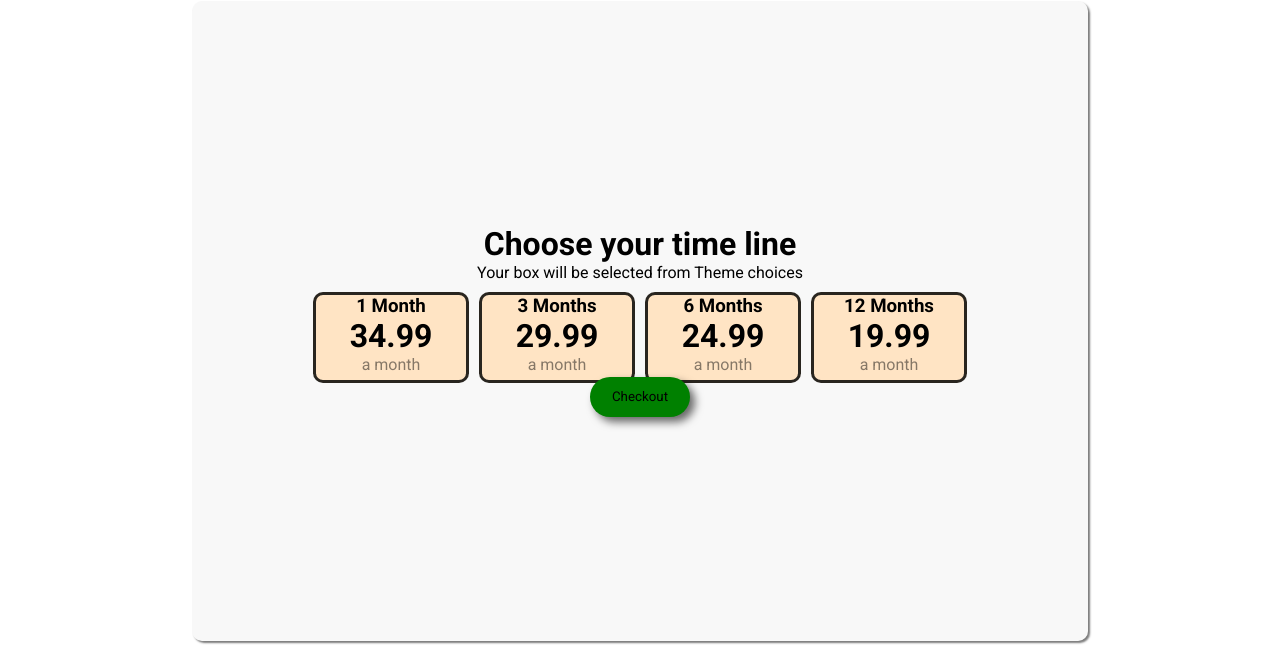
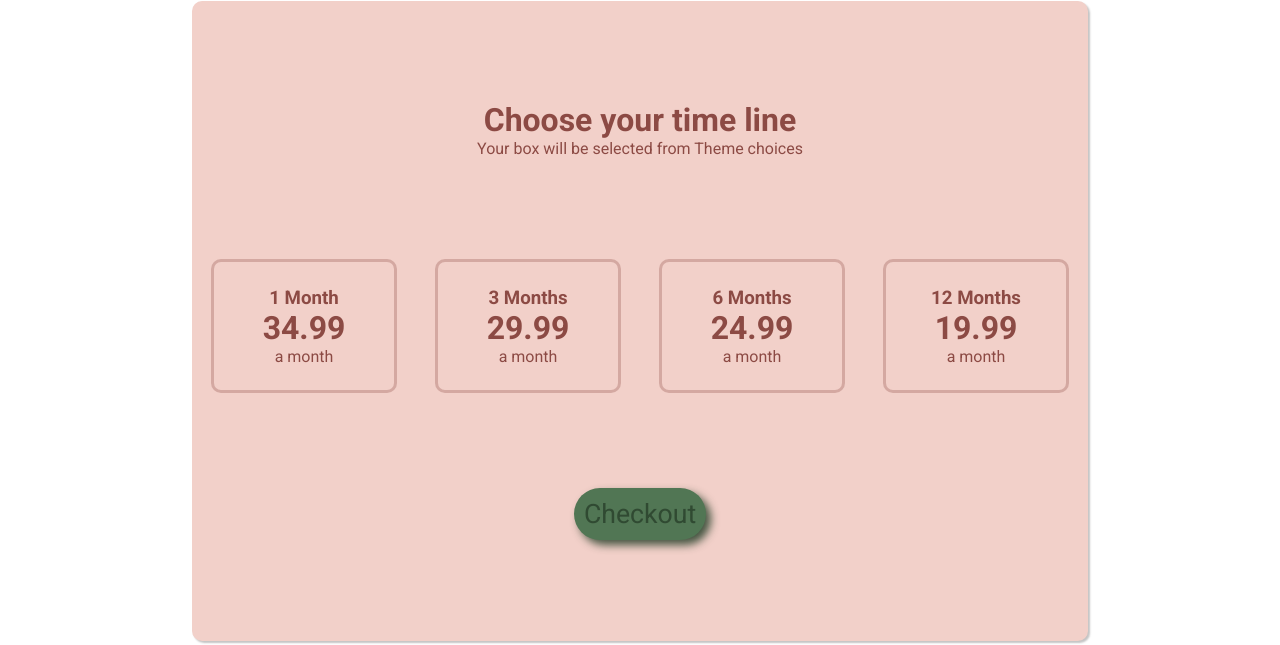
Before and after one commit to evannay/daddy-daughter-box, a React (Create React App) app in the folder client/: page /shop in a window 1280 px wide. Shown: the part 897-1542 px from the top of the page. Built offline with nearby package versions, Linux system fonts and the light colour scheme.

Commit message:
colors applied to storefront theme boxes give correct feedback

```diff
--- a/client/src/StoreFront/ThemeBox.js
+++ b/client/src/StoreFront/ThemeBox.js
@@ -15,7 +15,7 @@ const ThemeBox = (props) => {
             <p>{imgUrl} Image goes here</p>
             {
                boxExists
-                    ? <button onClick={() => props.deleteBoxTheme(props.box, _id)} className="delete-them-button">Delete/De-select</button>
+                    ? <button onClick={() => props.deleteBoxTheme(props.box, _id)} className="delete-them-button">X</button>
                     : <button onClick={() => props.saveBoxTheme(props.box, _id)} className="save-theme-button">Select Theme</button>
             }
 
--- a/client/src/StoreFront/index.js
+++ b/client/src/StoreFront/index.js
@@ -6,8 +6,10 @@ import "./storeFront.css";
 const StoreFront = props => {
   return (
     <div className="store-front-container">
-      <h1>Choose your time line</h1>
-      <p>Your box will be selected from Theme choices</p>
+      <div>
+        <h1>Choose your time line</h1>
+        <p>Your box will be selected from Theme choices</p>
+      </div>
       <div className="subscription-price-box">
         <div
           className={
--- a/client/src/StoreFront/storeFront.css
+++ b/client/src/StoreFront/storeFront.css
@@ -3,92 +3,126 @@
     font-family:-apple-system, BlinkMacSystemFont, 'Segoe UI', Roboto, Oxygen, Ubuntu, Cantarell, 'Open Sans', 'Helvetica Neue', sans-serif;
     display:flex;
     flex-direction: column;
-    justify-content: center;
+    justify-content: space-evenly;
     margin: 30px auto;
     align-items:center;
     text-align: center;
-    box-shadow: 2px 2px 2px rgba(0, 0, 0, 0.516);
+    box-shadow: 2px 2px 2px rgba(0, 0, 0, 0.235);
     width: 70%;
     height:80vh;
     border-radius: 10px;
-    background-color: rgba(218, 218, 218, 0.194);
+    background-color: #F2D0C9;
+    color:#8C4A44;
 }
 .subsciption-box-option{
-    border: solid rgba(0, 0, 0, 0.838) 3px;
+    border: 3px  solid rgba(140, 74, 68, 0.297);
+    color:#8C4A44;
     display:flex;
     flex-direction: column;
     border-radius: 10px;
-    width: 150px;
-    height: 90%;
-    margin: 10px 5px 0px 5px;
-    background-color: bisque;
-
+    width: 20%;
+    height: 100%;
+    background-color:#F2D0C9;
+    justify-content:center;
 }
 .subsciption-box-option-selected{
-    background-color: green;
-    border: solid rgba(0, 0, 0, 0.838) 3px;
+    background-color: rgb(81, 118, 84);
+    border: 3px solid rgba(81, 118, 84, 0.331);
+    color:rgba(43, 67, 45, 0.865);
     display:flex;
     flex-direction: column;
     border-radius: 10px;
-    width: 150px;
-    height: 90%;
+    width: 20%;
+    height: 100%;
     margin: 10px 5px 0px 5px;
+    text-align: center;
 }
 
-/* .subsciption-box-option:hover{
-    background-color: lightgreen;
-} */
+.subsciption-box-option:hover{
+   background-color: rgba(100, 143, 103, 0.331);
+}
 
 .subscription-price-box{
     display:flex;
-    justify-content: space-evenly;
+    width:100%;
+    height: 20%;
+    text-align: center;
+    justify-content: space-around;
 
 }
-.subsciption-box-option >p{
-    color: rgba(0, 0, 0, 0.475);
-}
+
 .subsciption-box-option-button {
     background-color: green;
     border-radius: 30px;
-    box-shadow: 5px 5px  8px rgba(0, 0, 0, 0.584);
-    height: 40px;
-    width: 100px;
+    box-shadow: 5px 5px 8px rgba(43, 67, 45, 0.865);
     border: none;
+    width: 100%;
+    background-color: rgb(81, 118, 84);
+    font-size: 20pt;
+    padding: 10px;
+    color:rgba(43, 67, 45, 0.865);
 }
 
 .subsciption-box-option-button:active {
-    background-color: green;
     border-radius: 30px;
     box-shadow: 2px 2px rgba(0, 0, 0, 0.276);
     height: 40px;
     width: 100px;
     border: none;
 }
+
 .ThemeBoxesContainer{
     display:flex;
     width:100%;
     height: 100vh;
     align-items: center;
-
 }
 .box-container{
-     margin: 10px;
+    margin: 10px;
     height: 40vh;
+    color:#8C4A44;
     align-items: center;
-    justify-content: space-evenly;
+    justify-content: space-between;
     text-align: center;
-    width: 33%;
-    border: 3px solid black;
+    width: 40%;
+    border: 3px solid rgba(140, 74, 68, 0.331);
     display:flex;
     flex-direction: column;
+    border-radius: 10px;
+    background-color: #F2D0C9;
 }
+.box-container>h2{
+    font-size: 30pt;
+}
+
 .save-theme-button{
-    width: 30%;
-    box-shadow: 2px 2px 5px rgba(0, 0, 0, 0.363);
-
-
+    height:15%;
+    font-size: 15pt;
+    border-radius: 10px;
+    border: #5C725E;
+    box-shadow: 3px 3px 6px rgba(0, 0, 0, 0.543);
+    background-color: #5C725E;
+    align-self: flex-start;
+    margin: 10px;
+    color:rgb(23, 31, 24);
 }
 .save-theme-button:active{
-    background-color: green;
+    background-color:rgb(43, 55, 44);
+    box-shadow: 2px 2px 4px rgba(0, 0, 0, 0.363);
+}
 
+.delete-them-button{
+    font-size: 15pt;
+    color:#8C4A44;
+    box-shadow: 3px 3px 6px rgba(0, 0, 0, 0.363);
+    border-radius: 5px;
+    align-self: flex-end;
+    margin: 10px;
+    height:15%;
+    width: 15%;
 }
+.delete-them-button:active {
+    background:rgba(0, 0, 0, 0.166);
+    color: rgb(89, 46, 42);
+    box-shadow: 2px 2px 5px rgba(0, 0, 0, 0.363);
+}
```
